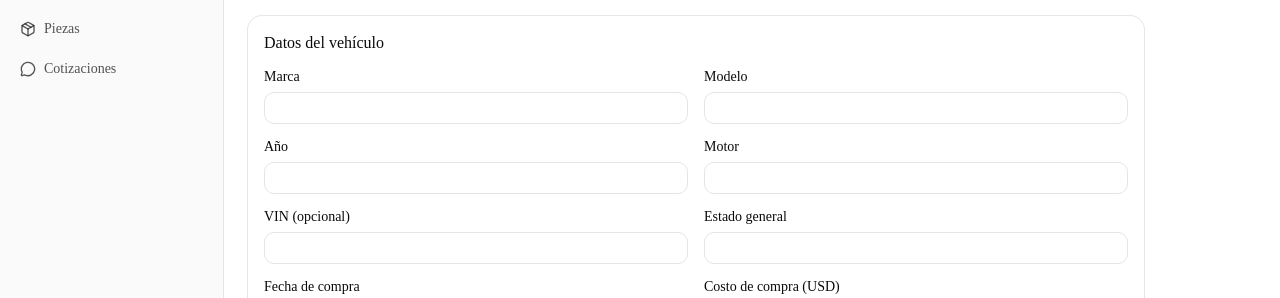
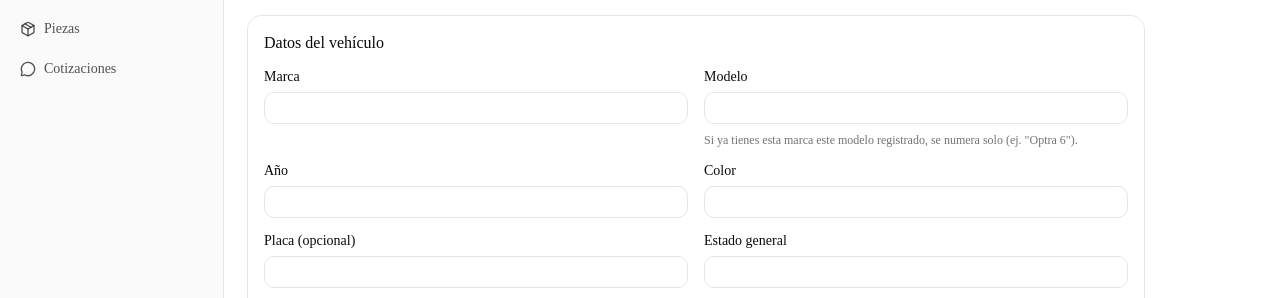
Before and after one commit to angelo810/CarInventory, a Next.js app: page /vehiculos/nuevo in a window 1280 px wide. Shown: the part 140-438 px from the top of the page. Built offline with nearby package versions, Linux system fonts and the light colour scheme; no server answers; the database is empty.

Commit message:
Feat: Update piezas

```diff
--- a/src/app/(app)/vehiculos/[id]/page.tsx
+++ b/src/app/(app)/vehiculos/[id]/page.tsx
@@ -79,7 +79,8 @@ export default async function VehiculoDetailPage({ params }: { params: Promise<{
           </h1>
           <p className="text-sm text-muted-foreground">
             Comprado el {formatDate(vehicle.purchaseDate)}
-            {vehicle.vin && ` · VIN: ${vehicle.vin}`}
+            {vehicle.plate && ` · Placa: ${vehicle.plate}`}
+            {vehicle.color && ` · Color: ${vehicle.color}`}
           </p>
         </div>
         <StatusSelect vehicleId={vehicle.id} status={vehicle.status} />
--- a/src/app/(app)/vehiculos/actions.ts
+++ b/src/app/(app)/vehiculos/actions.ts
@@ -13,8 +13,8 @@ const vehicleSchema = z.object({
   brand: z.string().min(1, "Marca requerida"),
   model: z.string().min(1, "Modelo requerido"),
   year: z.coerce.number().int().min(1950).max(new Date().getFullYear() + 1),
-  engine: z.string().optional(),
-  vin: z.string().optional(),
+  color: z.string().optional(),
+  plate: z.string().optional(),
   purchaseDate: z.string().min(1, "Fecha requerida"),
   purchaseCost: z.coerce.number().min(0),
   condition: z.string().optional(),
@@ -80,8 +80,8 @@ export async function createVehicle(
             brand: data.brand,
             model: data.model,
             year: data.year,
-            engine: data.engine || null,
-            vin: data.vin || null,
+            color: data.color || null,
+            plate: data.plate || null,
             purchaseDate: new Date(`${data.purchaseDate}T12:00:00`),
             purchaseCost: data.purchaseCost,
             condition: data.condition || null,
@@ -145,7 +145,7 @@ export async function createVehicle(
       { timeout: 60000, maxWait: 15000 },
     );
   } catch {
-    return { error: "No se pudo crear el vehículo (verifica que el VIN no esté repetido)." };
+    return { error: "No se pudo crear el vehículo (verifica que la placa no esté repetida)." };
   }
 
   revalidatePath("/vehiculos");
--- a/src/app/(app)/vehiculos/nuevo/page.tsx
+++ b/src/app/(app)/vehiculos/nuevo/page.tsx
@@ -4,11 +4,17 @@ import { VehicleForm } from "../vehicle-form";
 
 export default async function NuevoVehiculoPage() {
   const business = await getActiveBusiness();
-  const catalog = await prisma.partType.findMany({
-    where: { business, catalog: true, zone: { not: null } },
-    orderBy: [{ zone: "asc" }, { sortOrder: "asc" }],
-    select: { id: true, name: true, zone: true, kept: true },
-  });
+  const [catalog, existingVehicles] = await Promise.all([
+    prisma.partType.findMany({
+      where: { business, catalog: true, zone: { not: null } },
+      orderBy: [{ zone: "asc" }, { sortOrder: "asc" }],
+      select: { id: true, name: true, zone: true, kept: true },
+    }),
+    prisma.sourceVehicle.findMany({
+      where: { business },
+      select: { brand: true, model: true },
+    }),
+  ]);
 
   return (
     <div className="space-y-6 max-w-4xl">
@@ -25,6 +31,7 @@ export default async function NuevoVehiculoPage() {
           zone: c.zone as "INTERIOR" | "MECHANICAL" | "EXTERIOR" | "DOCUMENTS" | "SCRAP" | "COMPLETE",
           kept: c.kept,
         }))}
+        existingVehicles={existingVehicles}
       />
     </div>
   );
--- a/src/app/(app)/vehiculos/page.tsx
+++ b/src/app/(app)/vehiculos/page.tsx
@@ -52,7 +52,7 @@ export default async function VehiculosPage() {
                     <Link href={`/vehiculos/${v.id}`} className="font-medium hover:underline">
                       {v.brand} {v.model}
                     </Link>
-                    {v.vin && <div className="text-xs text-muted-foreground">VIN: {v.vin}</div>}
+                    {v.plate && <div className="text-xs text-muted-foreground">Placa: {v.plate}</div>}
                   </TableCell>
                   <TableCell>{v.year}</TableCell>
                   <TableCell>{formatDate(v.purchaseDate)}</TableCell>
--- a/src/app/(app)/vehiculos/vehicle-form.tsx
+++ b/src/app/(app)/vehiculos/vehicle-form.tsx
@@ -38,9 +38,24 @@ const ZONES: { value: Zone; label: string }[] = [
 const selectClass =
   "h-8 rounded-lg border border-input bg-background px-2.5 text-sm outline-none focus-visible:border-ring focus-visible:ring-3 focus-visible:ring-ring/50";
 
-export function VehicleForm({ catalog }: { catalog: CatalogItem[] }) {
+// "Optra 5" -> { base: "Optra", num: 5 }. Si el modelo no termina en número, no es parte de una serie.
+function parseModelSeries(model: string): { base: string; num: number } | null {
+  const m = model.trim().match(/^(.*?)\s+(\d+)$/);
+  if (!m) return null;
+  return { base: m[1].trim(), num: Number(m[2]) };
+}
+
+export function VehicleForm({
+  catalog,
+  existingVehicles,
+}: {
+  catalog: CatalogItem[];
+  existingVehicles: { brand: string; model: string }[];
+}) {
   const [state, formAction, isPending] = useActionState(createVehicle, undefined);
 
+  const [brand, setBrand] = useState("");
+  const [model, setModel] = useState("");
   const [qty, setQty] = useState<Record<string, number>>({});
   const [zone, setZone] = useState<Zone>("INTERIOR");
   const [search, setSearch] = useState("");
@@ -65,6 +80,25 @@ export function VehicleForm({ catalog }: { catalog: CatalogItem[] }) {
       toast.success(`"${target.name}" se quitó del catálogo.`);
       setDeleteTarget(null);
     });
+  }
+
+  const seriesMax = useMemo(() => {
+    const map = new Map<string, number>();
+    for (const v of existingVehicles) {
+      const parsed = parseModelSeries(v.model);
+      if (!parsed) continue;
+      const key = `${v.brand.trim().toLowerCase()}|${parsed.base.toLowerCase()}`;
+      map.set(key, Math.max(map.get(key) ?? 0, parsed.num));
+    }
+    return map;
+  }, [existingVehicles]);
+
+  function applyModelSuggestion(nextBrand: string, nextModel: string) {
+    const b = nextBrand.trim().toLowerCase();
+    const m = nextModel.trim();
+    if (!b || !m || parseModelSeries(m)) return; // ya tiene su propio número, no tocar
+    const max = seriesMax.get(`${b}|${m.toLowerCase()}`);
+    if (max != null) setModel(`${m} ${max + 1}`);
   }
 
   const byZone = useMemo(() => {
@@ -152,11 +186,37 @@ export function VehicleForm({ catalog }: { catalog: CatalogItem[] }) {
           <CardTitle>Datos del vehículo</CardTitle>
         </CardHeader>
         <CardContent className="grid grid-cols-1 sm:grid-cols-2 gap-4">
-          <Field label="Marca" name="brand" error={state?.fieldErrors?.brand} required />
-          <Field label="Modelo" name="model" error={state?.fieldErrors?.model} required />
+          <div className="space-y-2">
+            <Label htmlFor="brand">Marca</Label>
+            <Input
+              id="brand"
+              name="brand"
+              value={brand}
+              onChange={(e) => setBrand(e.target.value)}
+              onBlur={() => applyModelSuggestion(brand, model)}
+              required
+            />
+            {state?.fieldErrors?.brand && <p className="text-sm text-destructive">{state.fieldErrors.brand[0]}</p>}
+          </div>
+          <div className="space-y-2">
+            <Label htmlFor="model">Modelo</Label>
+            <Input
+              id="model"
+              name="model"
+              value={model}
+              onChange={(e) => setModel(e.target.value)}
+              onBlur={() => applyModelSuggestion(brand, model)}
+              required
+            />
+            <p className="text-xs text-muted-foreground">
+              Si ya tienes {brand || "esta marca"} {model || "este modelo"} registrado, se numera solo (ej. &quot;Optra
+              6&quot;).
+            </p>
+            {state?.fieldErrors?.model && <p className="text-sm text-destructive">{state.fieldErrors.model[0]}</p>}
+          </div>
           <Field label="Año" name="year" type="number" error={state?.fieldErrors?.year} required />
-          <Field label="Motor" name="engine" error={state?.fieldErrors?.engine} />
-          <Field label="VIN (opcional)" name="vin" error={state?.fieldErrors?.vin} />
+          <Field label="Color" name="color" error={state?.fieldErrors?.color} />
+          <Field label="Placa (opcional)" name="plate" error={state?.fieldErrors?.plate} />
           <Field label="Estado general" name="condition" error={state?.fieldErrors?.condition} />
           <Field label="Fecha de compra" name="purchaseDate" type="date" error={state?.fieldErrors?.purchaseDate} required />
           <Field
```
Also changed, not shown: 2 other files (tests, documents, lock files or other folders).
